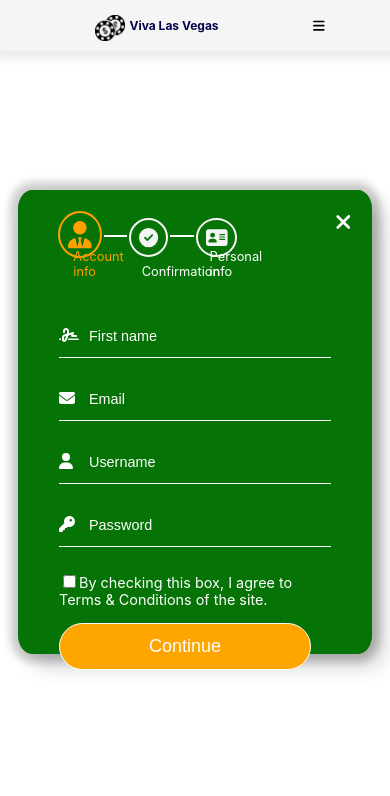
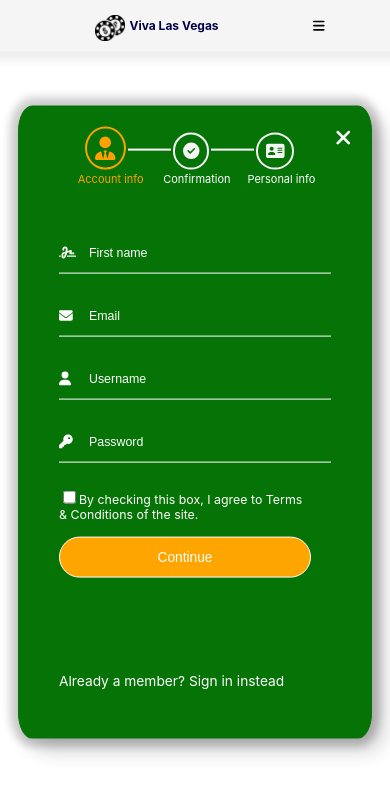
Before and after one commit to StGrozdanov/viva-las-vegas, a React (Create React App) app in the folder client/: page /register in a window 390 px wide. Shown: the top 796 px of the page. Built offline with nearby package versions, Linux system fonts and the light colour scheme.

Commit message:
Responsive design improvements

```diff
--- a/client/src/components/Buttons/FormDataButton.css
+++ b/client/src/components/Buttons/FormDataButton.css
@@ -12,3 +12,9 @@
 .form-button:hover {
     transition: ease-in-out 0.5s;
 }
+
+@media all and (max-width: 500px) {
+    .form-button {
+        font-size: 100%;
+    }
+}
--- a/client/src/components/Forms/ModalForm.css
+++ b/client/src/components/Forms/ModalForm.css
@@ -64,8 +64,28 @@ input:focus {
         font-size: 80%;
     }
 
+    .modal-input {
+        padding-left: 55px;
+    }
+
     .modal-input,
     .modal-button {
         font-size: 110%;
     }
+
+    .modal-form {
+        height: 38vh;
+    }
 }
+
+@media all and (min-width: 1750px) {
+    .modal-form {
+        height: 100%;
+    }
+}
+
+@media all and (max-width: 1460px) {
+    .modal-form {
+        height: 50vh;
+    }
+}
--- a/client/src/components/Forms/MultiStepModalForm.css
+++ b/client/src/components/Forms/MultiStepModalForm.css
@@ -148,31 +148,77 @@
     }
 }
 
+@media all and (max-width: 1700px) {
+    .modal {
+        height: 70vh;
+    }
+}
+
 @media all and (max-width: 1530px) {
     .modal {
         height: 70vh;
     }
 }
 
-@media all and (max-width: 800px) {
+@media all and (max-width: 1100px) {
+    .form-step-container {
+        left: 0;
+    }
+
+    .step-text {
+        left: 50%;
+    }
+}
+
+@media all and (max-width: 1000px) {
     .modal {
         width: 60vw;
+    }
+
+    .form-step-container {
+        left: 10vw;
+    }
+}
+
+@media all and (max-width: 600px) {
+    .modal {
+        width: 70vw;
+        font-size: 86%;
+    }
+
+    .form-step-container {
+        left: 13vw;
+    }
+
+    .step-text {
+        left: 40%;
     }
 }
 
 @media all and (max-width: 450px) {
     .modal {
         width: 80vw;
-        height: 50vh;
+    }
+
+    .step-icons {
+        margin-left: 12vw;
+    }
+
+    .form-step-container {
+        left: 5vw;
+    }
+
+    .step-text {
+        left: 45%;
+    }
+
+    .step-icons-dash {
+        width: 11vw;
     }
 }
 
 @media all and (max-width: 380px) {
     .modal {
-        height: 65vh;
-    }
-
-    .modal-footer {
-        font-size: 75%;
+        height: 74vh;
     }
 }
--- a/client/src/components/InputFields/InputField.css
+++ b/client/src/components/InputFields/InputField.css
@@ -19,3 +19,12 @@
     position: absolute;
     bottom: -20px;
 }
+
+@media all and (max-width: 450px) {
+    .error-message-container {
+        font-size: 72%;
+    }
+    .pass-span {
+        bottom: -28px;
+    }
+}
--- a/client/src/components/InputFields/InputField.js
+++ b/client/src/components/InputFields/InputField.js
@@ -48,7 +48,7 @@ function InputField({ placeHolder, validateHandler, inputHandler }) {
                 />
             }
             <span
-                className='error-message-container'
+                className={'error-message-container'}
                 style={{ color: !isValid ? 'orange' : '', display: isValid ? 'none' : '' }}
             >
                 {onErrorMessage}
--- a/client/src/constants/errorMessages.js
+++ b/client/src/constants/errorMessages.js
@@ -2,12 +2,12 @@ const ERROR_MESSAGES = {
     Username: 'Username length must be 4-12 characters long.',
     Email: 'Email should be valid.',
     'First name': 'First name length must be at least 3 letters long.',
-    Password: '6-12 characters, upper and lower case letters plus number or special char.',
+    Password: '6-12 characters, upper and lower case letters, number/char.',
     'Address 1': 'Address is required.',
     City: 'City is required.',
     Country: 'Country is required.',
-    'Postal Code': 'Postal Code must consist of at least 4 numbers.',
-    'Phone Number': 'Phone Number must consist of at least 10 characters.',
+    'Postal Code': 'Must consist of at least 4 numbers.',
+    'Phone Number': 'Must consist of at least 10 characters.',
 }
 
 export default ERROR_MESSAGES;
```
